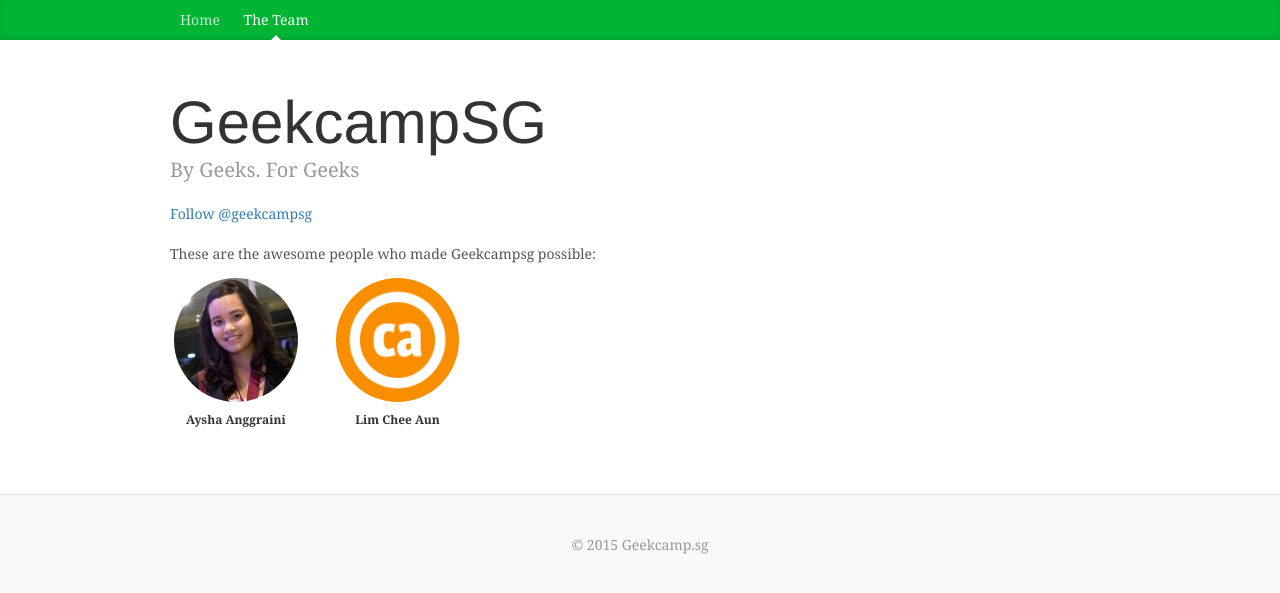
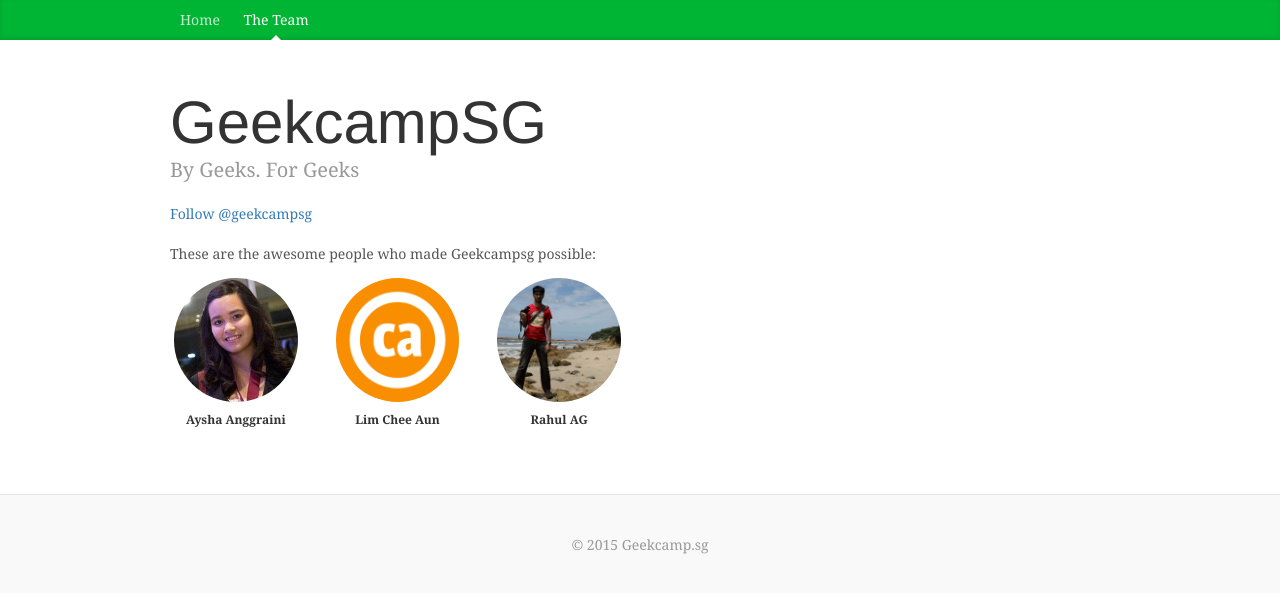
Before and after one commit to geekcampsg/website-2016, a Jekyll site: the page built from team.html, in a window 1280 px wide. Shown: the top 593 px of the page. Built offline with Jekyll 4.4.1, drawn with Linux system fonts in a browser that asks for light colours; nearby versions of some CDN libraries; library files that are not in the unit come from our copies; comment, search, counter and statistics services are not loaded.

Commit message:
Add Rahul to team.

```diff
--- a/_data/members.yml
+++ b/_data/members.yml
@@ -1,5 +1,8 @@
+- name: Aysha Anggraini
+  image: aysha.jpg
+
 - name: Lim Chee Aun
   image: cheeaun.jpg
 
-- name: Aysha Anggraini
-  image: aysha.jpg
+- name: Rahul AG
+  image: rahul.png
```
Also changed, not shown: images/rahul.png (added).
